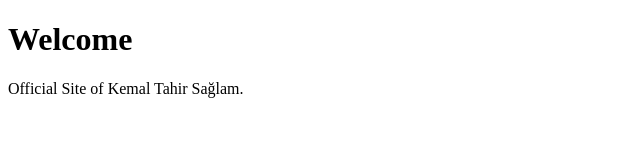
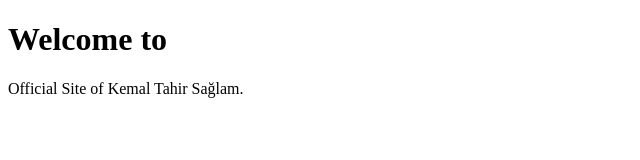
Before and after one commit to kemaltahirsaglam/saglamkemaltahir.github.io, a plain HTML site: page index.html in a window 1280 px wide. Shown: the full height of the page, 0-640 px from the left. Drawn offline with Linux system fonts and the light colour scheme.

Commit message:
Update index.html

```diff
--- a/index.html
+++ b/index.html
@@ -1,7 +1,7 @@
 <!DOCTYPE html>
 <html>
 <body>
-<h1>Welcome</h1>
+<h1>Welcome to</h1>
 <p>Official Site of Kemal Tahir Sağlam.</p>
 </body>
 </html>
```
